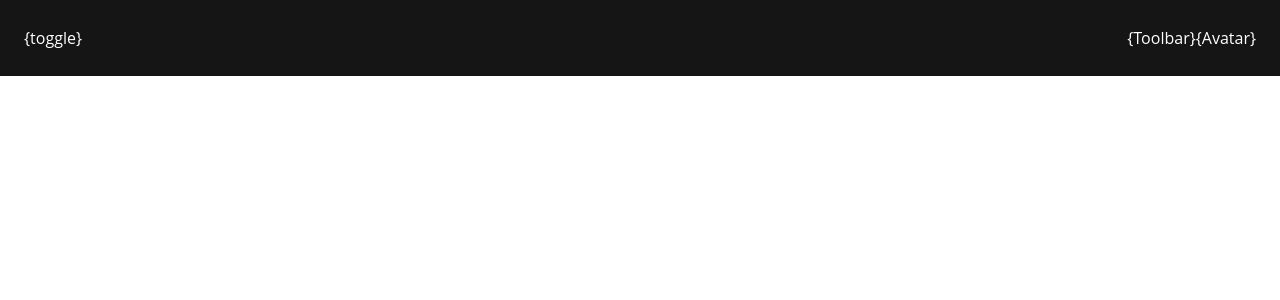
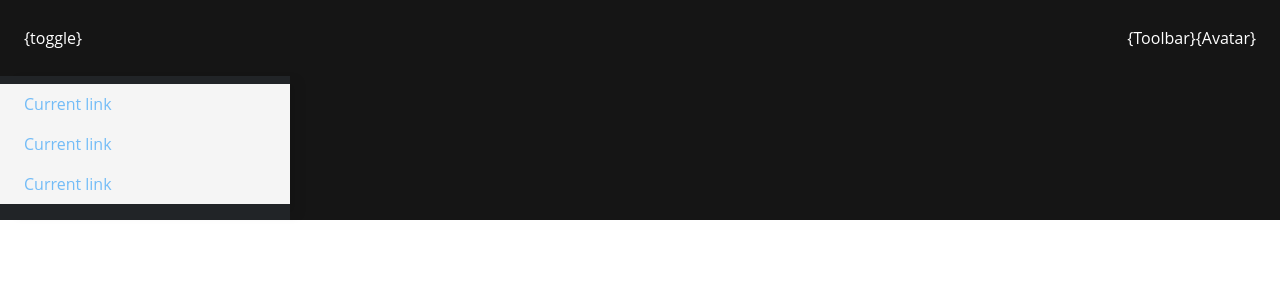
Before and after one commit to Dhallagan/patternfly-vue, a Vue app: page / in a window 1280 px wide. Shown: the top 300 px of the page. Built offline with nearby package versions, Linux system fonts and the light colour scheme; a web font is replaced by a local one.

Commit message:
Laying out page and nav

```diff
--- a/src/App.vue
+++ b/src/App.vue
@@ -2,8 +2,21 @@
   <div id="app">
     <Page>
       <template slot="header">
-<PageHeader/>
+        <PageHeader/>
       </template>
+
+      <template slot="sidebar">
+        <PageSidebar :theme="'dark'">
+          <Nav>
+            <NavList>
+              <NavItem />
+              <NavItem />
+              <NavItem />
+            </NavList>
+          </Nav>
+        </PageSidebar>
+      </template>
+
     </Page>
   </div>
 </template>
@@ -11,11 +24,20 @@
 <script>
 import Page from './components/Page/Page.vue'
 import PageHeader from './components/Page/PageHeader.vue'
+import PageSidebar from './components/Page/PageSidebar.vue'
+import Nav from './components/Nav/Nav.vue'
+import NavList from './components/Nav/NavList'
+import NavItem from './components/Nav/NavItem'
+
 export default {
   name: 'app',
   components: {
     Page,
-    PageHeader
+    PageHeader,
+    PageSidebar,
+    Nav,
+    NavList,
+    NavItem
   }
 }
 </script>
--- /dev/null
+++ b/src/components/Nav/Nav.vue
@@ -0,0 +1,22 @@
+<template>
+  <nav :class="['pf-c-nav',
+    theme === 'dark' ? 'pf-m-dark' : 'pf-m-light'
+    ]" aria-label="Global">
+    <slot />
+  </nav>
+</template>
+
+<script>
+export default {
+  name: 'Nav',
+  props: {
+    theme: {
+      type: String,
+      required: true,
+      validator (value) {
+        return ['dark', 'light'].includes(value)
+      }
+    }
+  }
+}
+</script>
--- /dev/null
+++ b/src/components/Nav/NavItem.vue
@@ -0,0 +1,33 @@
+<template>
+  <li class="pf-c-nav__item">
+    <a href="#" class="pf-c-nav__link pf-m-current" aria-current="page">
+      Current link
+    </a>
+  </li>
+    <!-- <li class="pf-c-nav__item">
+      <a href="#" class="pf-c-nav__link">
+        Link 2
+      </a>
+    </li>
+    <li class="pf-c-nav__item">
+      <a href="#" class="pf-c-nav__link">
+        Link 3
+      </a>
+    </li>
+    <li class="pf-c-divider" role="separator">
+    </li>
+    <li class="pf-c-nav__item">
+      <a href="#" class="pf-c-nav__link">
+        Link 4
+      </a>
+    </li> -->
+</template>
+
+<script>
+export default {
+  name: 'Nav',
+  props: {
+
+  }
+}
+</script>
--- /dev/null
+++ b/src/components/Nav/NavList.vue
@@ -0,0 +1,13 @@
+<template>
+  <ul class="pf-c-nav__simple-list">
+    <slot />
+  </ul>
+</template>
+
+<script>
+export default {
+  name: 'Nav',
+  props: {
+  }
+}
+</script>
--- a/src/components/Page/Page.vue
+++ b/src/components/Page/Page.vue
@@ -4,7 +4,7 @@
   <slot name="header" />
   <slot name="sidebar" />
 
-  <main role="main" class="pf-c-page__main" tabindex="-1">
+  <main role="main" :class="['pf-c-page__main',theme === 'dark' ? 'pf-m-dark' : 'pf-m-light']" tabindex="-1">
     <!-- <section class="pf-c-page__main-section pf-m-dark-100">
     </section>
     <section class="pf-c-page__main-section pf-m-dark-200">
--- a/src/components/Page/PageHeader.vue
+++ b/src/components/Page/PageHeader.vue
@@ -32,7 +32,8 @@ export default {
     },
     toolbar:{
       type: Boolean
-    }
+    },
+    className: String
   },
   data () {
     return {
--- a/src/components/Page/PageSidebar.vue
+++ b/src/components/Page/PageSidebar.vue
@@ -1,7 +1,7 @@
 <template>
   <div class="pf-c-page__sidebar pf-m-dark">
     <div class="pf-c-page__sidebar-body">
-      pf-c-nav
+      <slot />
     </div>
   </div>
 </template>
@@ -10,7 +10,18 @@
 export default {
   name: 'PageHeader',
   props: {
-    msg: String
+    theme: {
+      type: String,
+      required: true,
+      validator (value) {
+        return ['dark', 'light'].includes(value)
+      }
+    },
+    navOpen:{
+      type: Boolean,
+      default: true
+    },
+    className: String
   }
 }
 </script>
```
